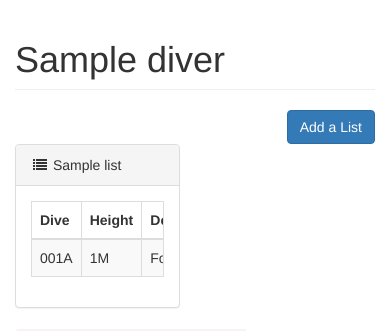
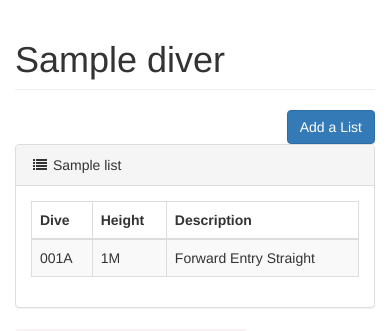
Before and after one commit to stevievines/dive-squad, a Rails app: page /divers/1 in a window 390 px wide. Shown: the part 101-432 px from the top of the page. Run offline with Rails 7, Linux system fonts and the light colour scheme; the visitor is signed in with stand-in values (Sample User, id 1); data comes from the database, SQL or seed files in the repository; tables that the repository leaves empty hold one stand-in row (values such as "Sample post"); style sheets or scripts are compiled from the project's sources; some libraries are stand-ins or nearby versions.

Commit message:
mobile styling

```diff
--- a/app/views/divers/show.html.erb
+++ b/app/views/divers/show.html.erb
@@ -14,7 +14,7 @@
 
 <div class="row">
   <% @diver.lists.each do |list| %>
-    <div class="col-xs-6">
+    <div class="col-xs-12">
       <div class="panel panel-default">
         <div class="panel-heading">
           <i class="fa fa-list fa-fw"></i> <%= list.name %>
```
